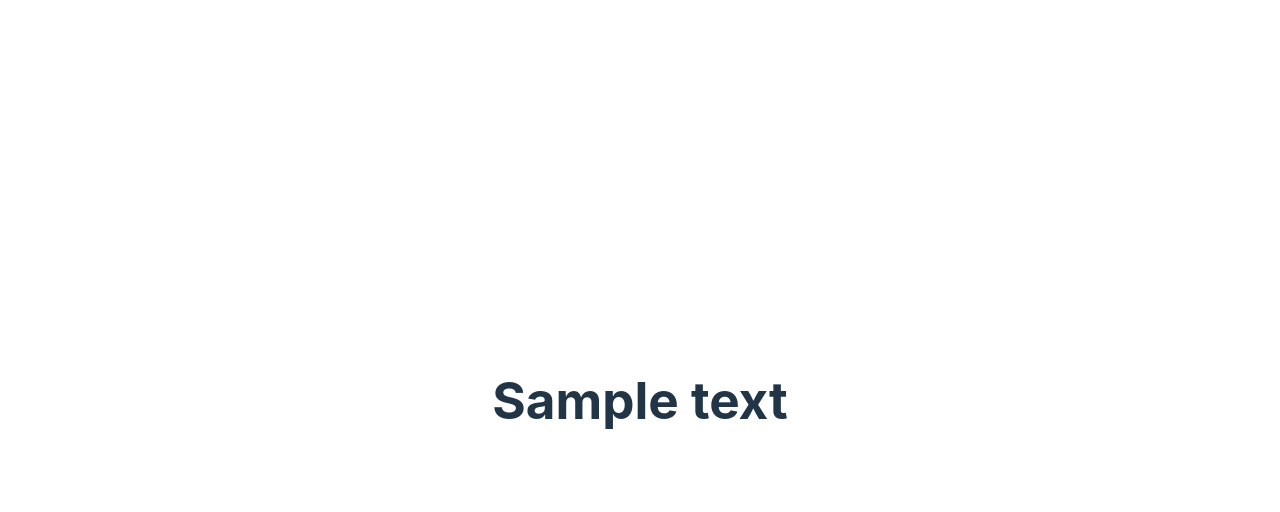
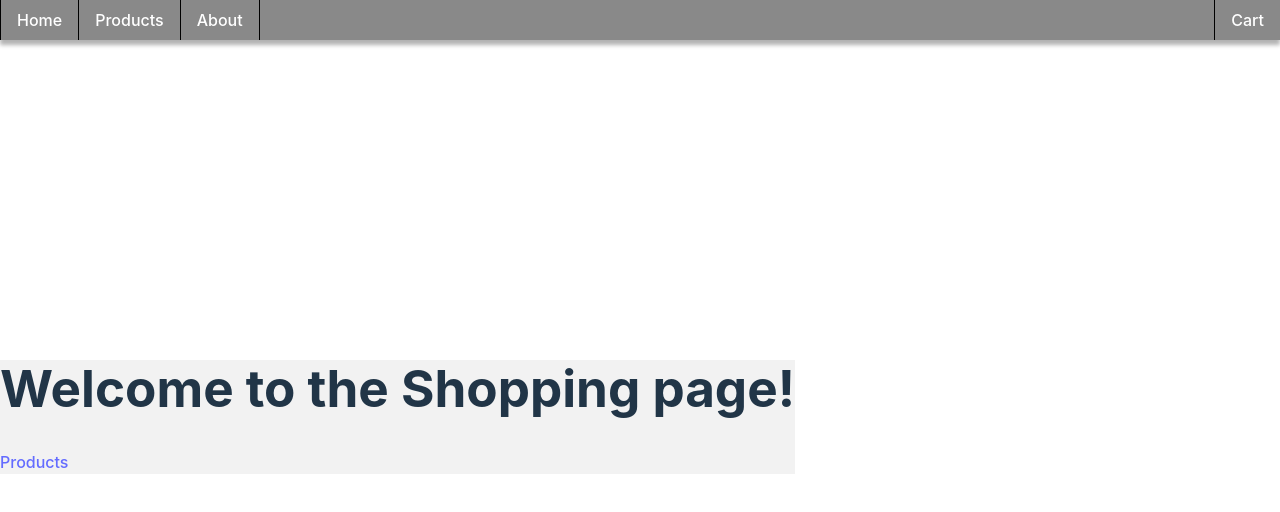
Before and after one commit to timalo/shoppingCart, a React (Vite) app: page / in a window 1280 px wide. Shown: the top 512 px of the page. Built offline with nearby package versions, Linux system fonts and the light colour scheme.

Commit message:
Navbar styling sort of done.

```diff
--- a/src/App.jsx
+++ b/src/App.jsx
@@ -2,8 +2,13 @@ import "./App.css";
 
 const App = () => {
   return (
-    <div>
-      <h1>Sample text</h1>
+    <div className="wholePage">
+      <div className="background">
+        <div className="container">
+          <h1>React App</h1>
+          <p>This is the main page</p>
+        </div>
+      </div>
     </div>
   );
 };
--- /dev/null
+++ b/src/Cart.jsx
@@ -0,0 +1,3 @@
+const Cart = () => {};
+
+export default Cart;
--- /dev/null
+++ b/src/Landing.jsx
@@ -0,0 +1,12 @@
+import { Link } from "react-router-dom";
+
+const Landing = () => {
+  return (
+    <div>
+      <h1>Welcome to the Shopping page!</h1>
+      <Link to="/products">Products</Link>
+    </div>
+  );
+};
+
+export default Landing;
--- /dev/null
+++ b/src/Layout.css
@@ -0,0 +1,76 @@
+.header {
+  position: fixed;
+  top: 0;
+  width: 100%;
+  background-color: #898989;
+  color: white;
+  height: 5%;
+  display: flex;
+  box-shadow: 0 5px 4px rgba(0, 0, 0, 0.3);
+}
+
+.navBar {
+  height: 100%;
+  display: flex;
+  width: 100%;
+  justify-content: space-between;
+}
+
+.nav-links-start {
+  list-style: none;
+  padding: 0;
+  margin: 0;
+  display: flex;
+  justify-content: flex-start;
+}
+
+.nav-links-end li,
+.nav-links-start li {
+  box-sizing: border-box;
+  padding: 0 1rem;
+  height: 100%;
+  display: flex;
+  align-items: center;
+}
+
+.verticalSeparator {
+  height: 100%;
+  width: 1px;
+  background-color: black;
+}
+.nav-links-end li:hover,
+.nav-links-start li:hover {
+  background-color: #676767;
+  cursor: pointer;
+}
+
+.nav-links-end a,
+.nav-links-start a {
+  color: white;
+  text-decoration: none;
+}
+
+.nav-links-end li a:hover,
+.nav-links-start li a:hover {
+  text-decoration: none;
+  color: white;
+}
+
+.nav-links-end {
+  list-style: none;
+  padding: 0;
+  margin: 0;
+  display: flex;
+  align-items: center;
+  justify-content: flex-end;
+}
+
+.content {
+  background-color: #f2f2f2;
+  height: 100%;
+  width: 100%;
+}
+
+main {
+  margin-top: 4rem; /* Adjust this value based on the height of your header */
+}
--- /dev/null
+++ b/src/Layout.jsx
@@ -0,0 +1,40 @@
+import { Link } from "react-router-dom";
+import "./Layout.css"; // Assuming you have a CSS file for styling
+import { Outlet } from "react-router-dom";
+
+const Layout = () => {
+  return (
+    <div>
+      <header className="header">
+        <nav className="navBar">
+          <ul className="nav-links-start">
+            <div className="verticalSeparator"></div>
+            <li>
+              <Link to="/">Home</Link>
+            </li>
+            <div className="verticalSeparator"></div>
+            <li>
+              <Link to="/about">Products</Link>
+            </li>
+            <div className="verticalSeparator"></div>
+            <li>
+              <Link to="/contact">About</Link>
+            </li>
+            <div className="verticalSeparator"></div>
+          </ul>
+          <ul className="nav-links-end">
+            <div className="verticalSeparator"></div>
+            <li>
+              <Link to="/cart">Cart</Link>
+            </li>
+          </ul>
+        </nav>
+      </header>
+      <div className="content">
+        <Outlet />
+      </div>
+    </div>
+  );
+};
+
+export default Layout;
--- /dev/null
+++ b/src/Products.jsx
@@ -0,0 +1,14 @@
+const Products = () => {
+  return (
+    <div className="wholePage">
+      <div className="background">
+        <div className="contentDiv">
+          <h2>Product page</h2>
+          <p>On this page you should be able to find products.</p>
+        </div>
+      </div>
+    </div>
+  );
+};
+
+export default Products;
```
Also changed, not shown: src/routes.jsx (+12 -2 lines).
